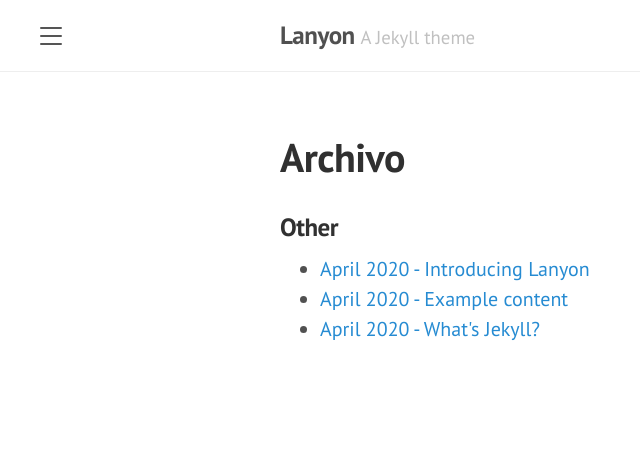
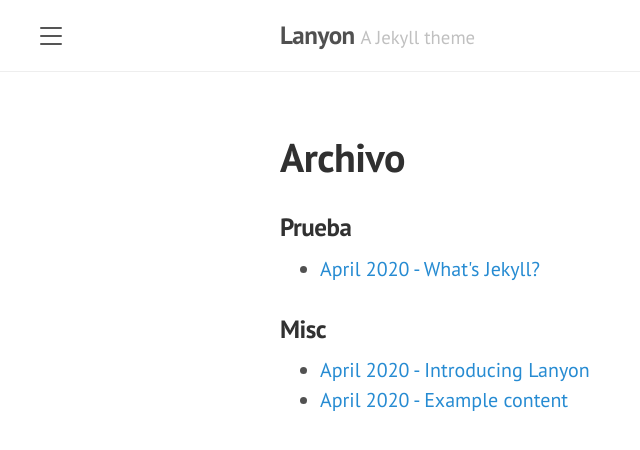
Before and after one commit to darriagada/darriagada.github.io, a Jekyll site: the page built from archive.md, in a window 1280 px wide. Shown: the top 450 px of the page, without its empty margins (0-640 px from the left). Built offline with Jekyll 4.4.1, drawn with Linux system fonts in a browser that asks for light colours; comment, search, counter and statistics services are not loaded.

Commit message:
File update

```diff
--- a/_config.yml
+++ b/_config.yml
@@ -28,4 +28,4 @@ defaults:
       path: ""
       type: post
     values:
-      tags: Other
+      tags: Misc
--- a/_posts/2020-04-01-whats-jekyll.md
+++ b/_posts/2020-04-01-whats-jekyll.md
@@ -1,6 +1,7 @@
 ---
 layout: post
 title: What's Jekyll?
+tags: Prueba
 ---
 
 [Jekyll](https://jekyllrb.com) is a static site generator, an open-source tool for creating simple yet powerful websites of all shapes and sizes. From [the project's readme](https://github.com/mojombo/jekyll/blob/master/README.markdown):
```
